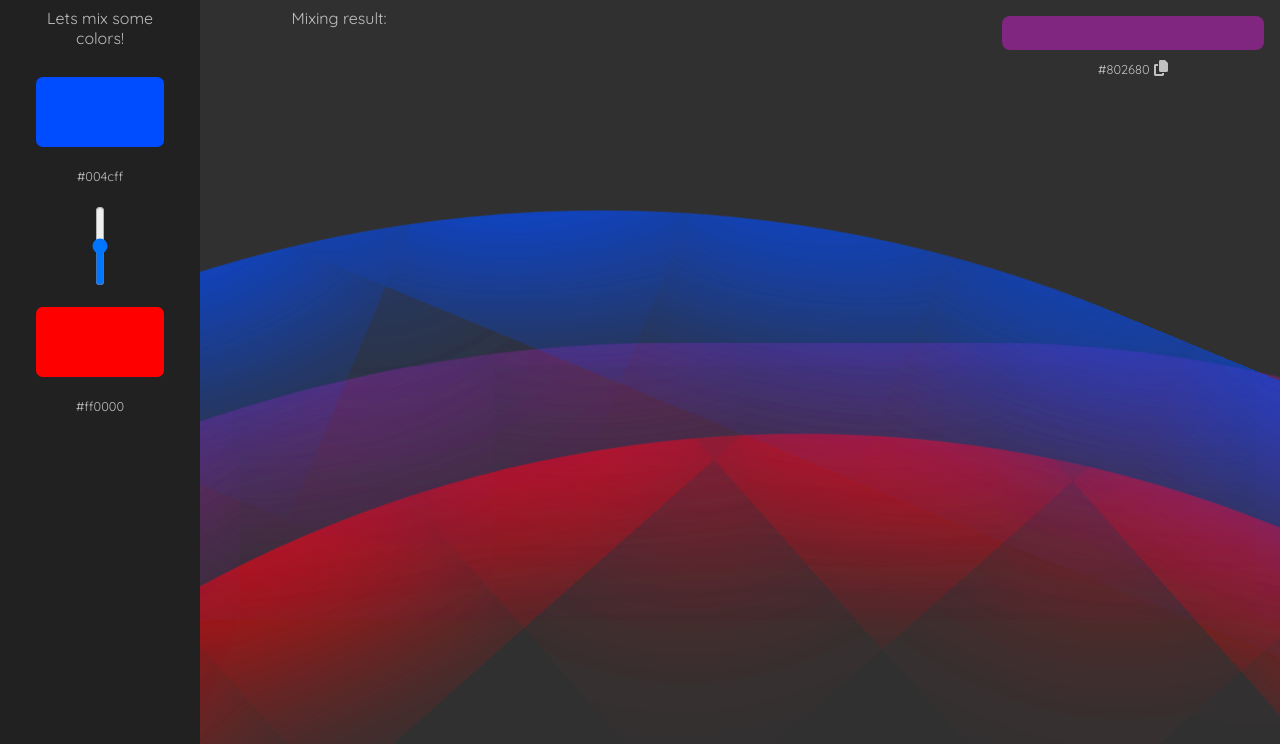
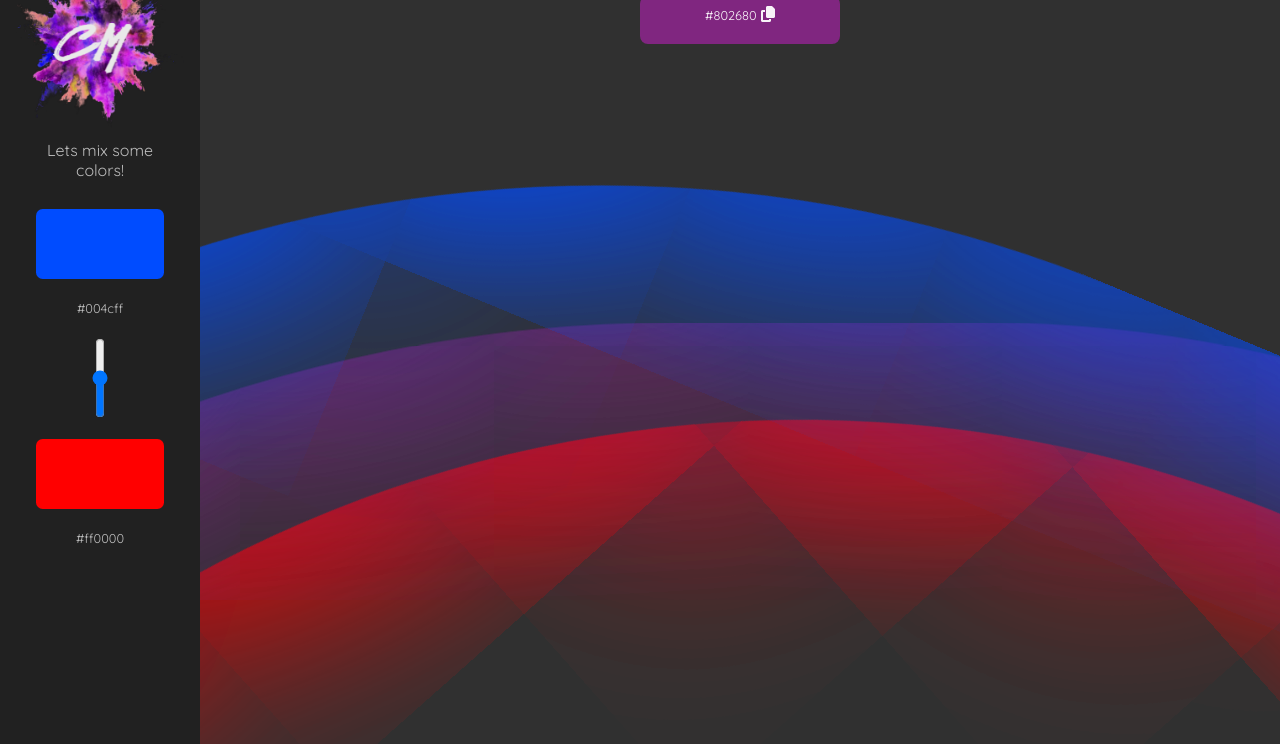
Before and after one commit to GitMarre/color-shizz, a plain HTML site: page monday bushi/index.html in a window 1280 px wide. Shown: the part 56-800 px from the top of the page. Drawn offline with Linux system fonts and the light colour scheme.

Commit message:
grstgrwtg

```diff
--- a/monday bushi/index.html
+++ b/monday bushi/index.html
@@ -19,9 +19,10 @@
 <body>
     <div class="wrapper">
         <div class="header">
-            <h1 class="titletext">CM</h1>
+
         </div>
         <div class="sider">
+            <img src="cm69(1).png" alt="bildjävel" title="ColorMixer 6900">
             <p id="navtext">Lets mix some colors!</p>
             <div class="colors">
                 <div class="b" title="Choose a color to mix!">
@@ -39,13 +40,11 @@
         </div>
         <div class="resultbody">
             <div class="resultinfo">
-                <div id="column1" class="resultcolumn">
                     <p class="resulttext">Mixing result:</p>
-                </div>
-                <div id="column2" class="resultcolumn">
-                    <div class="result"></div>
-                    <p class="resulttext"><span id="hex"></span> <span id="copy" title="Copy to clipboard" onclick="copyText()"><i class="fa-solid fa-copy"></i></span></i></p>
-                </div>
+                    <div class="result">
+                        <p class="resulttext final"><span id="hex"></span> <span id="copy" title="Copy to clipboard" onclick="copyText()"><i class="fa-solid fa-copy"></i></span></i></p>
+                    </div>
+
             </div>
             <div class="waves">
                 <div class="wave ett"></div>
--- a/monday bushi/style.css
+++ b/monday bushi/style.css
@@ -22,7 +22,6 @@ body{
 
 .titletext{
     margin: 0;
-    margin-left: 1em;
     padding: 0;
     /* opacity: 70%; */
 }
@@ -61,13 +60,19 @@ body{
     width: 20%;
     max-width: 200px;
     min-width: 110px;
-    height: calc(100vh - 37px);
+    height: 100vh;
     float:left;
     background-color: #212121;
     padding: 1em;
     margin: 0;
     position: relative;
     z-index: 100;
+}
+
+img {
+    width: 100%;
+    height: auto;
+    opacity: 0.9;
 }
 
 [data-p] {
@@ -100,6 +105,9 @@ input[type="range"] {
 	justify-content: center;
     width: 100%; */
     /* height: 15vh; */
+    /* position:absolute;
+    bottom: 1em;
+    left: 0; */
     padding: 0;
     /* padding-top: 0.5em;
     padding-bottom: 0.5em; */
@@ -126,8 +134,9 @@ input[type="range"] {
 
 
 .colors > div > input{
-    flex: 1;
-	display: block;
+    /* flex: 1;
+	display: block; */
+    width: 100%;
 	height: 100%;
     z-index: 100;
 }
@@ -137,7 +146,7 @@ input[type="range"] {
     margin: 0;
     padding : 0;
     width: 80%;
-    height: calc(100vh - 37px);
+    height: 100vh;
     position: relative;
     float:right;
     background-color: #303030;
@@ -153,7 +162,7 @@ input[type="range"] {
     z-index: 101;
 }
 
-.resultcolumn{
+/* .resultcolumn{
 
 	height: 100%;
 }
@@ -165,12 +174,15 @@ input[type="range"] {
 #column2 {
     width: 25%;
     float: right;
-}
+} */
 
 .result{
-    margin-top: 1em;
     width: 100%;
-    height: calc(100% - 3em);
+    max-width: 200px;
+    min-width: 110px;
+    margin: auto;
+    height: calc(100% - 2.5em);
+    min-height: 2.5em;
 }
 
 .waves{
@@ -186,6 +198,10 @@ input[type="color"]::-webkit-color-swatch, .result {
 	border: none;
     padding: 0;
     border-radius: 0.5em;
+}
+
+.final{
+    opacity: 0.95;
 }
 
 /* BAJS */
```
Also changed, not shown: monday bushi/cm69(1).png (added), monday bushi/cm69.png (added).
